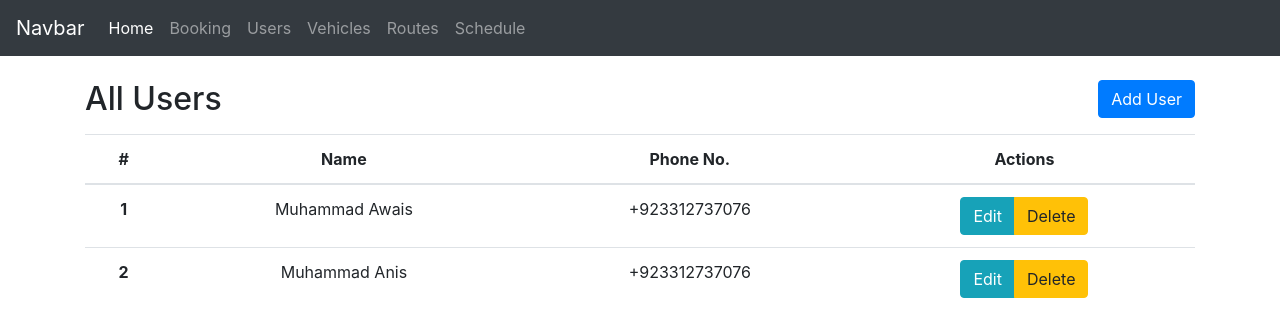
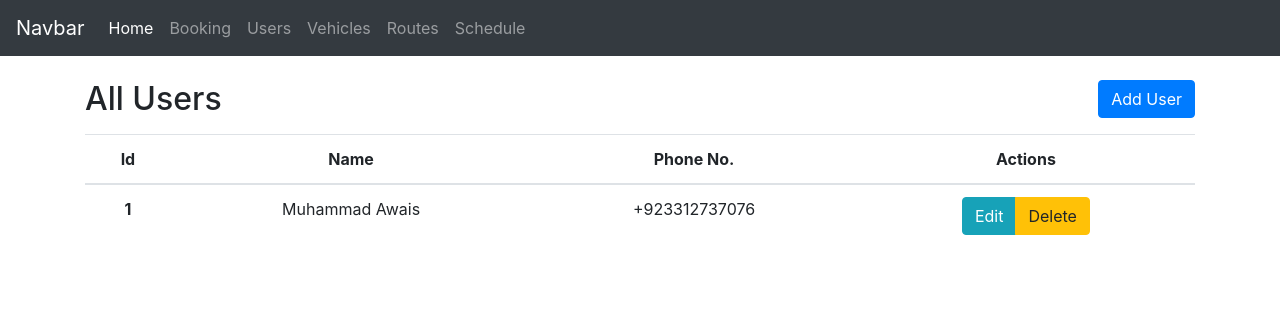
Before and after one commit to anisiqbal/bus-booking-app-react, a React (Create React App) app: page /users in a window 1280 px wide. Shown: the top 336 px of the page. Built offline with nearby package versions, Linux system fonts and the light colour scheme.

Commit message:
users data from dynamic data table

```diff
--- a/src/components/Users.js
+++ b/src/components/Users.js
@@ -1,5 +1,6 @@
 import React from 'react';
 import Modal from '../shared/Modal';
+import DataTable from '../shared/DataTable';
 
 function Users() {
 
@@ -13,6 +14,31 @@ function Users() {
     name: "Update"
   }
 
+  const columns = [
+    "Id",
+    "Name",
+    "Phone No."
+  ]
+
+  const usersData = [
+    {
+      id: '1',
+      name: 'Muhammad Awais',
+      phone: '+923312737076'
+    },
+    {
+      id: '2',
+      name: 'Muhammad Idrees',
+      phone: '+923312737076'
+    },
+    {
+      id: '3',
+      name: 'Muhammad Ilyas',
+      phone: '+923312737076'
+    },
+
+  ]
+
   return (
     <div>
       <h2 className="text-left pb-2">
@@ -21,40 +47,7 @@ function Users() {
         <a href="#" className="btn btn-primary float-right" data-toggle="modal" data-target="#exampleModal">Add User</a>
       </h2>
 
-      <table className="table">
-      <thead>
-        <tr>
-          <th scope="col">#</th>
-          <th scope="col">Name</th>
-          <th scope="col">Phone No.</th>
-          <th scope="col">Actions</th>
-        </tr>
-      </thead>
-      <tbody>
-        <tr>
-          <th scope="row">1</th>
-          <td>Muhammad Awais</td>
-          <td>+923312737076</td>
-          <td>
-            <div className="btn-group" role="group" aria-label="Basic example">
-              <button type="button" className="btn btn-info" data-toggle="modal" data-target="#exampleModal">Edit</button>
-              <button type="button" className="btn btn-warning">Delete</button>
-            </div>
-          </td>
-        </tr>
-        <tr>
-          <th scope="row">2</th>
-          <td>Muhammad Anis</td>
-          <td>+923312737076</td>
-          <td>
-            <div className="btn-group" role="group" aria-label="Basic example">
-              <button type="button" className="btn btn-info">Edit</button>
-              <button type="button" className="btn btn-warning">Delete</button>
-            </div>
-          </td>
-        </tr>
-      </tbody>
-    </table>
+      <DataTable columns={columns} data={usersData}/>
 
     <Modal data={addModal} />
     <Modal data={updateModal} />
--- a/src/shared/DataTable.js
+++ b/src/shared/DataTable.js
@@ -1,18 +1,20 @@
 import React from 'react';
 
-function Modal(props) {
+function DataTable(props) {
+
+  const { columns, data } = props
 
     return (
         <table className="table">
           <thead>
             <tr>
-              <th scope="col">#</th>
-              <th scope="col">Name</th>
-              <th scope="col">Contact</th>
-              <th scope="col">Departure</th>
-              <th scope="col">Arrival</th>
-              <th scope="col">Vehicle #</th>
-              <th scope="col">Seats</th>
+              {
+                columns.map((column, i) => {
+                  return (
+                    <th scope="col">{column}</th>
+                  )
+                })
+              }
               <th scope="col">Actions</th>
             </tr>
           </thead>
@@ -21,28 +23,9 @@ function Modal(props) {
               <th scope="row">1</th>
               <td>Muhammad Awais</td>
               <td>+923312737076</td>
-              <td>Karachi</td>
-              <td>Islamabad</td>
-              <td>GFN-879</td>
-              <td>1</td>
               <td>
                 <div className="btn-group" role="group" aria-label="Basic example">
                   <button type="button" className="btn btn-info" data-toggle="modal" data-target="#exampleModal">Edit</button>
-                  <button type="button" className="btn btn-warning">Delete</button>
-                </div>
-              </td>
-            </tr>
-            <tr>
-              <th scope="row">2</th>
-              <td>Muhammad Anis</td>
-              <td>+923312737076</td>
-              <td>Karachi</td>
-              <td>Lahore</td>
-              <td>BNG-876</td>
-              <td>2</td>
-              <td>
-                <div className="btn-group" role="group" aria-label="Basic example">
-                  <button type="button" className="btn btn-info">Edit</button>
                   <button type="button" className="btn btn-warning">Delete</button>
                 </div>
               </td>
@@ -52,4 +35,4 @@ function Modal(props) {
     );
 }
 
-export default Modal;
+export default DataTable;
```
